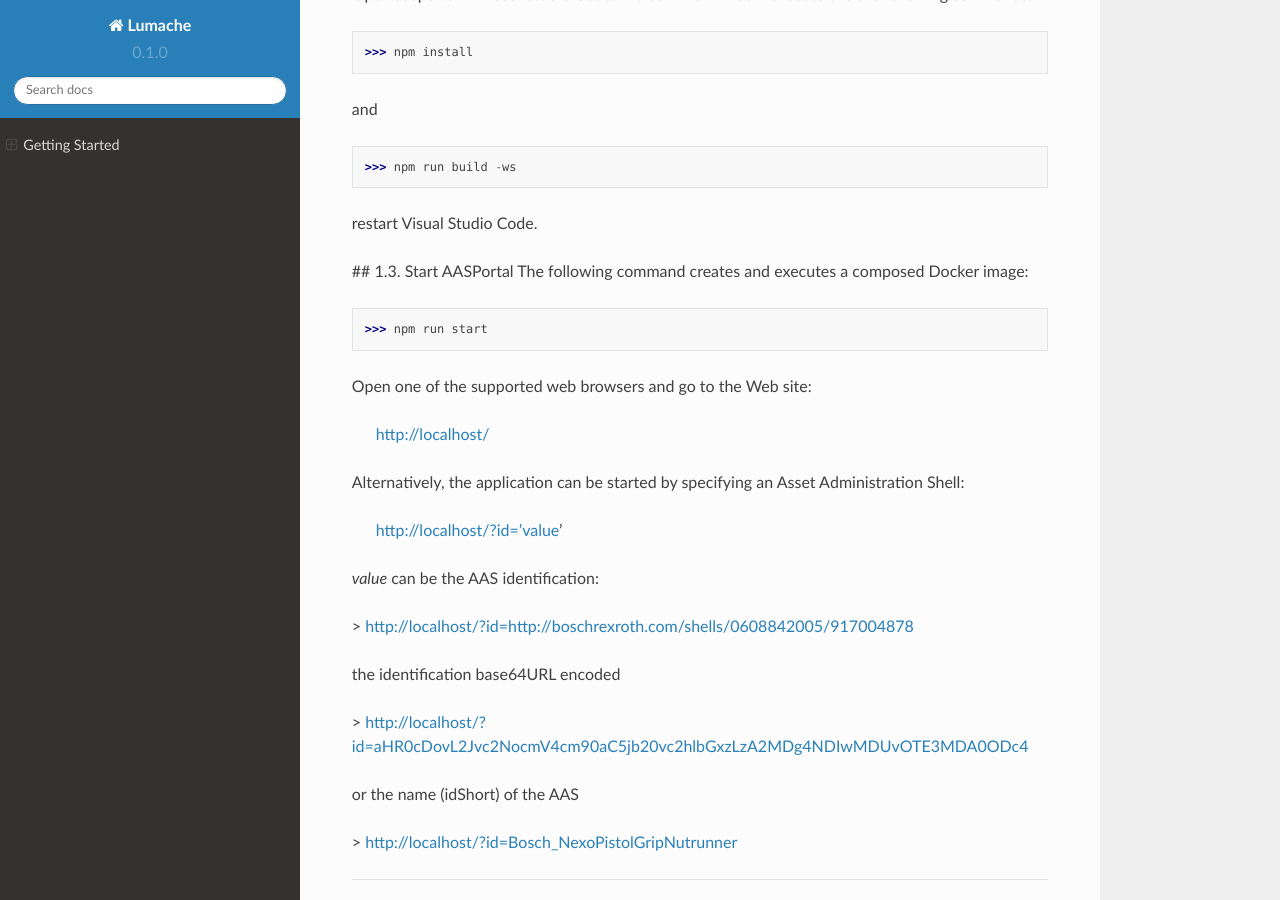
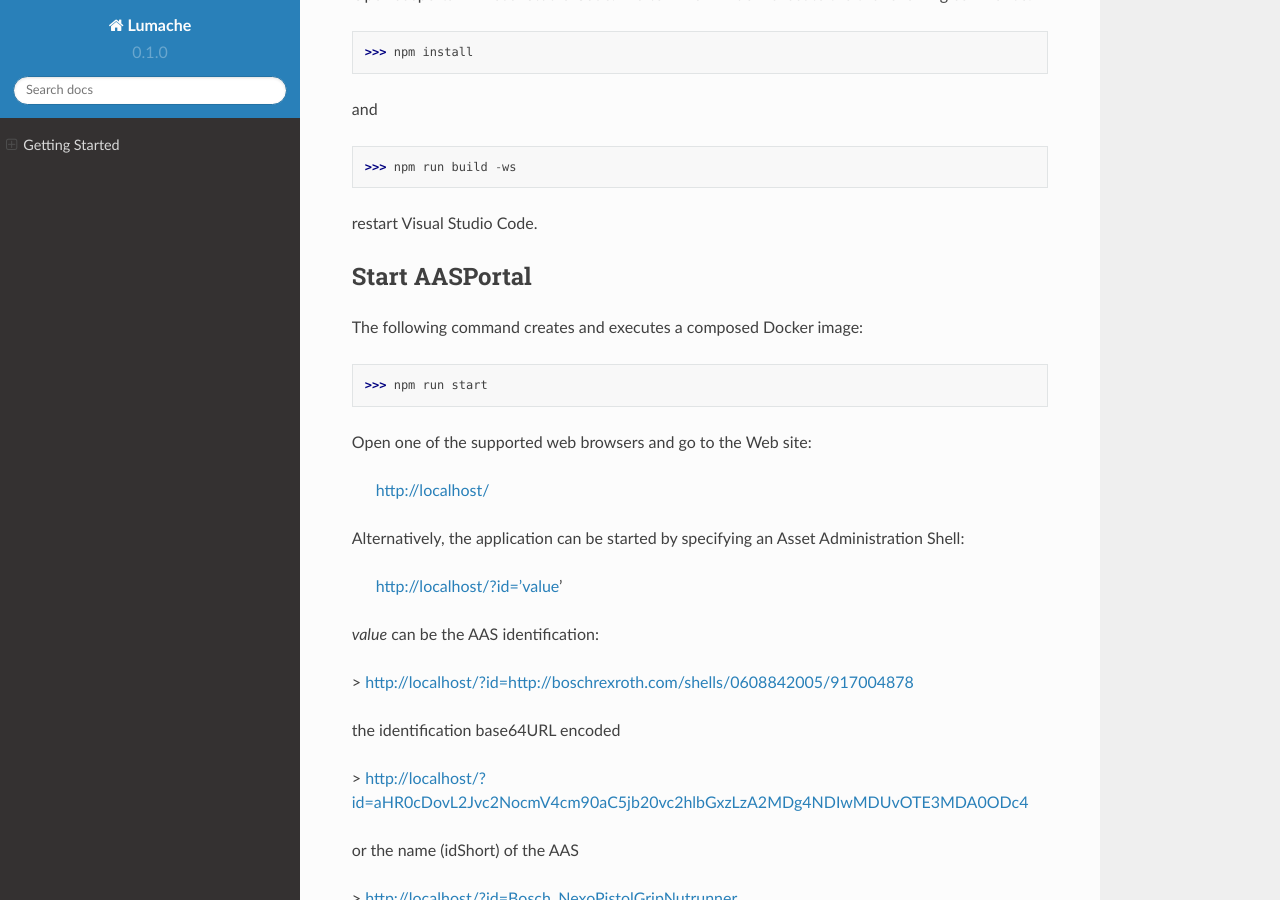
Before and after one commit to fpethig/rtd-tutorial, a Sphinx documentation site: the page built from docs/source/gettingstarted.rst, in a window 1280 px wide and 900 px high, scrolled down 922 px. Built offline with Sphinx 7.4.7 and the Read the Docs theme 2.0.0, drawn with Linux system fonts in a browser that asks for light colours; pages that are not in the unit, such as notebooks, are missing from menus.

Commit message:
Update gettingstarted.rst

```diff
--- a/docs/source/gettingstarted.rst
+++ b/docs/source/gettingstarted.rst
@@ -42,7 +42,8 @@ and
 
 restart Visual Studio Code.
 
-## 1.3. Start AASPortal
+Start AASPortal
+---------------
 The following command creates and executes a composed Docker image:
 
     >>> npm run start
```
